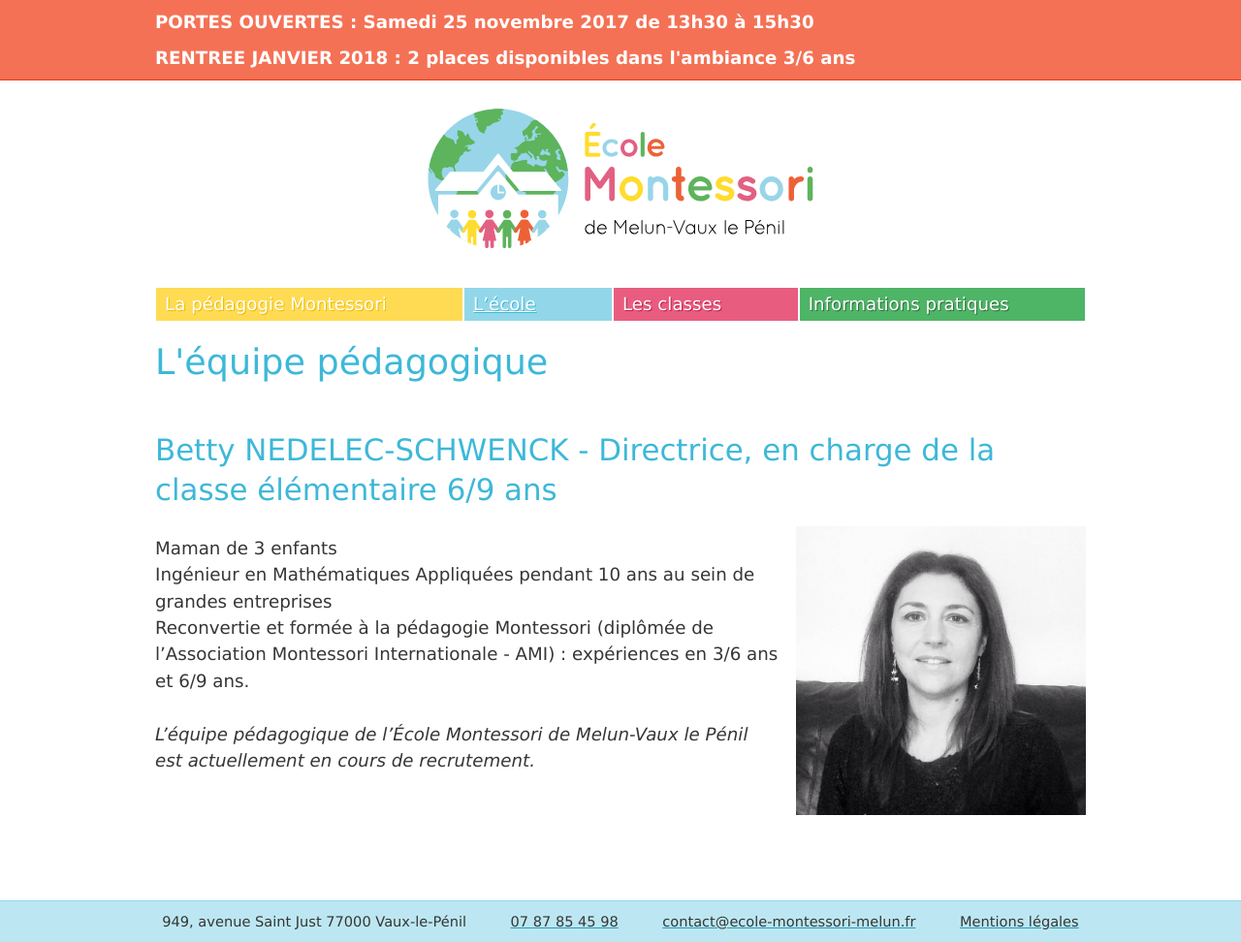
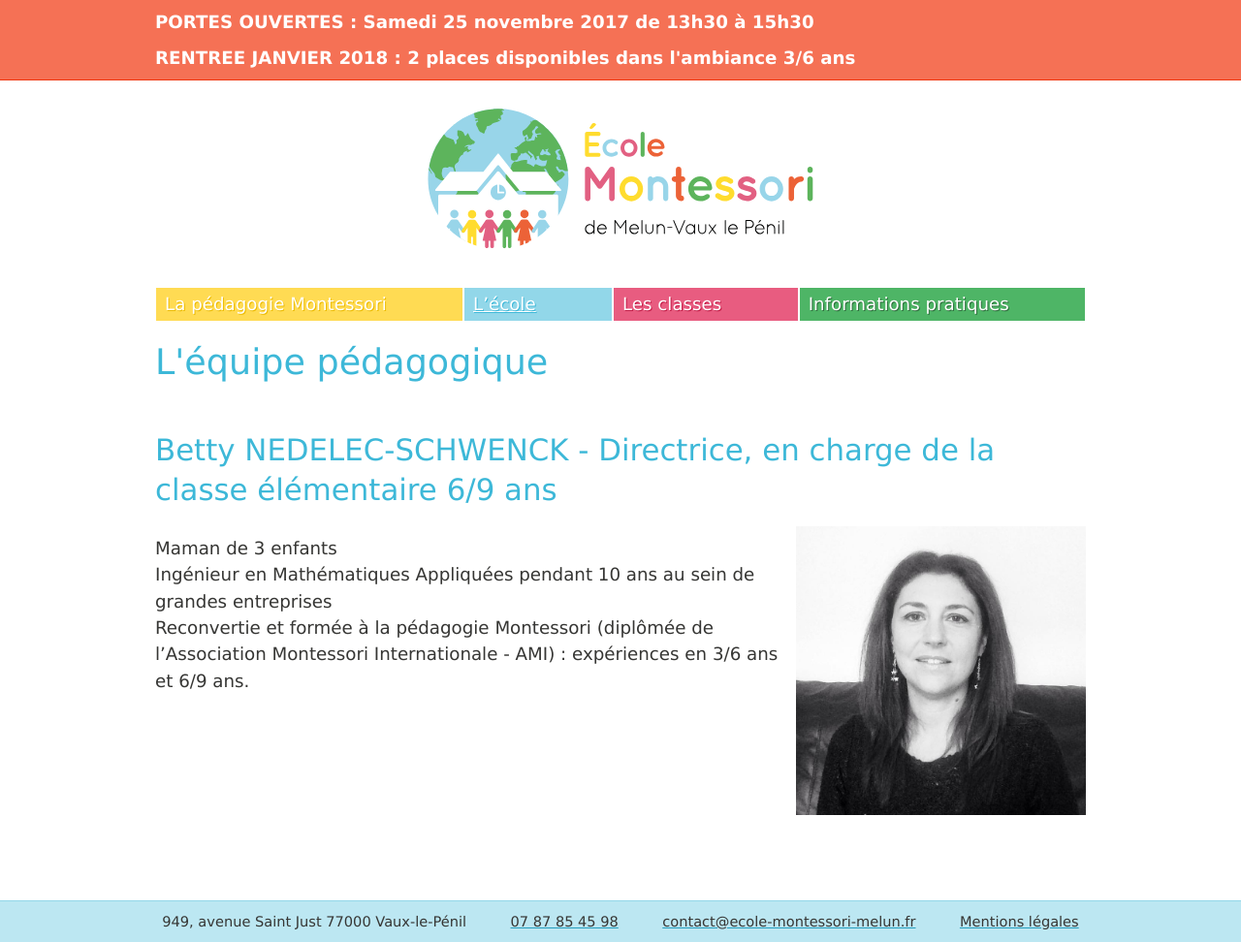
Before and after one commit to montessori-melun/montessori-melun.github.io, a Jekyll site: the page built from ecole/equipe.md, in a window 1280 px wide. Shown: the whole page at 97% size. Built offline with Jekyll 4.4.1, drawn with Linux system fonts in a browser that asks for light colours.

Commit message:
Update equipe.md

```diff
--- a/ecole/equipe.md
+++ b/ecole/equipe.md
@@ -9,5 +9,3 @@ title: L'équipe pédagogique
 Maman de 3 enfants\\
 Ingénieur en Mathématiques Appliquées pendant 10 ans au sein de grandes entreprises\\
 Reconvertie et formée à la pédagogie Montessori (diplômée de l'Association Montessori Internationale - AMI) : expériences en 3/6 ans et 6/9 ans.
-
-*L’équipe pédagogique de l’École Montessori de Melun-Vaux le Pénil est actuellement en cours de recrutement.*
```
